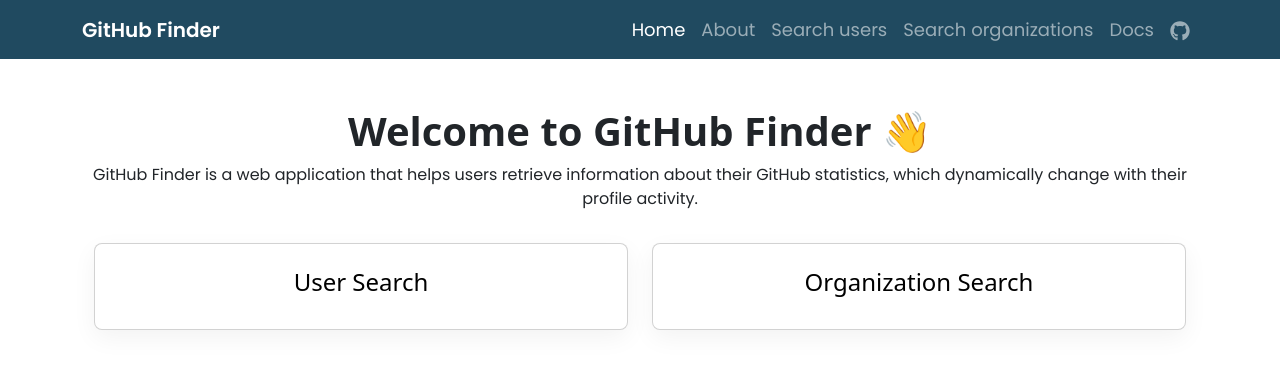
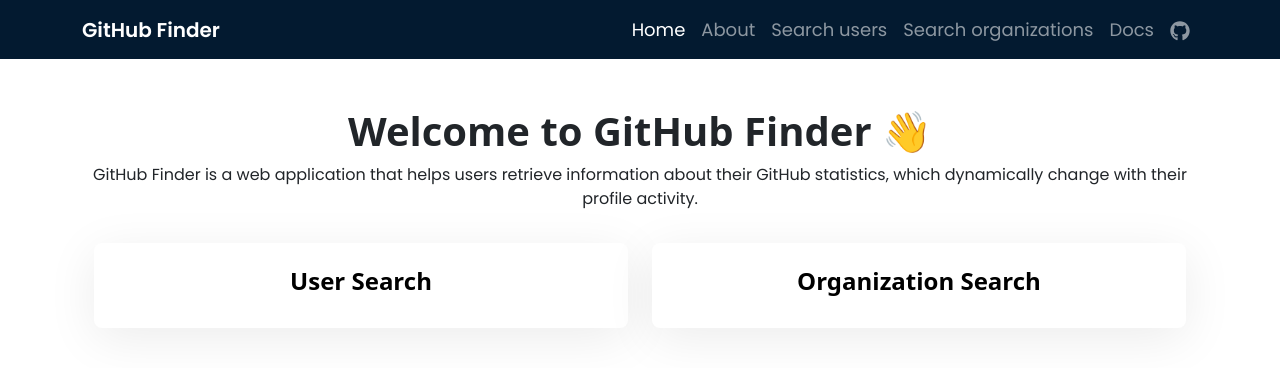
Before and after one commit to Sanchitbajaj02/GitHub-Finder, a React (Vite) app: page / in a window 1280 px wide. Shown: the top 368 px of the page. Built offline with nearby package versions, Linux system fonts and the light colour scheme.

Commit message:
style: minor ui changes related to font style and siz

```diff
--- a/src/components/Pages/Home.jsx
+++ b/src/components/Pages/Home.jsx
@@ -20,7 +20,7 @@
                 to="/users"
                 className="card-body link-card-highlight text-center"
               >
-                <h4 className="card-title">User Search</h4>
+                <h4 className="card-title fw-semibold">User Search</h4>
               </Link>
             </div>
           </div>
@@ -30,7 +30,7 @@
                 to="/orgs"
                 className="card-body link-card-highlight text-center"
               >
-                <h4 className="card-title">Organization Search</h4>
+                <h4 className="card-title fw-semibold">Organization Search</h4>
               </Link>
             </div>
           </div>
--- a/src/components/Pages/UserProfile.jsx
+++ b/src/components/Pages/UserProfile.jsx
@@ -48,7 +48,7 @@
           <Link
             to="/users"
             type="button"
-            className="btn"
+            className="btn fw-medium"
             onClick={() => {
               window.sessionStorage.clear()
               setStore({
@@ -64,7 +64,7 @@
           <Link
             to="/orgs"
             type="button"
-            className="btn  mt-4"
+            className="btn fw-medium"
             onClick={() => {
               window.sessionStorage.clear()
               setStore({
@@ -86,7 +86,7 @@
             <img
               src={getGithubUser?.avatar_url}
               alt={getGithubUser?.login}
-              className="profile-card-img img-fluid overflow-hidden rounded-2 shadow-lg"
+              className="img-fluid overflow-hidden rounded-2 shadow-lg"
               width={'65%'}
             />
           </div>
@@ -213,7 +213,7 @@
       </section>
 
       {getGithubUser.type && getGithubUser?.type === 'User' && (
-        <section className="card border-0 rounded-3 shadow p-3 my-4">
+        <section className="card card-shadow p-3 my-4">
           <h2 className="h3 text-center fw-bold mb-4">
             @{getGithubUser?.login}&#39;s Statistics
           </h2>
@@ -282,7 +282,7 @@
         </section>
       )}
 
-      <section className="card border-0 rounded-3 shadow p-3 my-4">
+      <section className="card card-shadow p-3 my-4">
         <h2 className="h3 text-center fw-bold mb-4">
           @{getGithubUser?.login}&#39;s Latest Repositories
         </h2>
--- a/src/style/index.css
+++ b/src/style/index.css
@@ -9,9 +9,9 @@
   /* --hue-color: 5;
   --main-color: hsl(var(--hue-color), 72%, 50%); */
 
-  --hue-color: 200;
-  --main-color: hsl(var(--hue-color), 50%, 25%);
-
+  --hue-color: 210;
+  --main-color: hsl(var(--hue-color), 90%, 10%);
+  --secondary-color: hsl(var(--hue-color), 90%, 75%);
   --font-poppins: 'Poppins', sans-serif;
 }
 
@@ -80,14 +80,15 @@
 
 .card-shadow {
   margin: 1rem auto;
+  border: none;
   padding: 0.5rem;
   border-radius: 0.5rem;
-  box-shadow: 0 8px 25px rgba(0, 0, 0, 0.05);
+  box-shadow: 0 10px 50px rgba(0, 0, 0, 0.08);
   transition: all 0.3s ease;
 }
 
 .card-shadow:hover {
-  box-shadow: 0 8px 50px rgba(0, 0, 0, 0.08);
+  box-shadow: 0 10px 64px rgba(0, 0, 0, 0.1);
 }
 
 .card-img {
```
